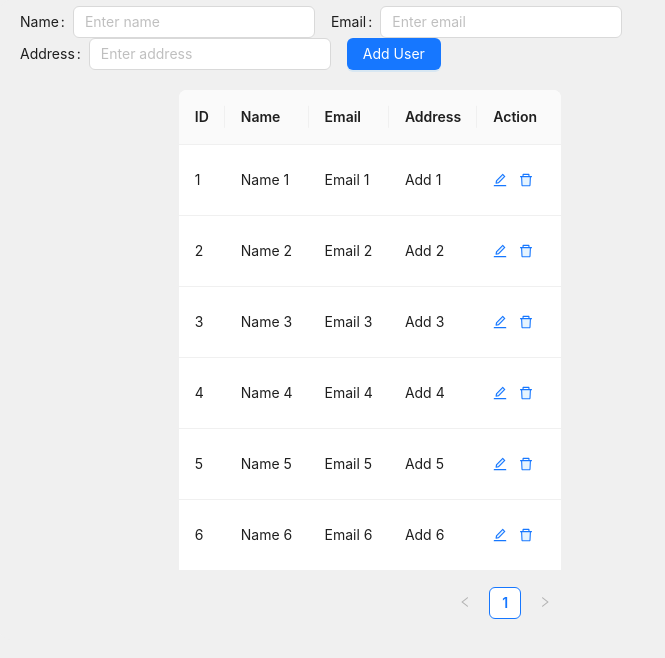
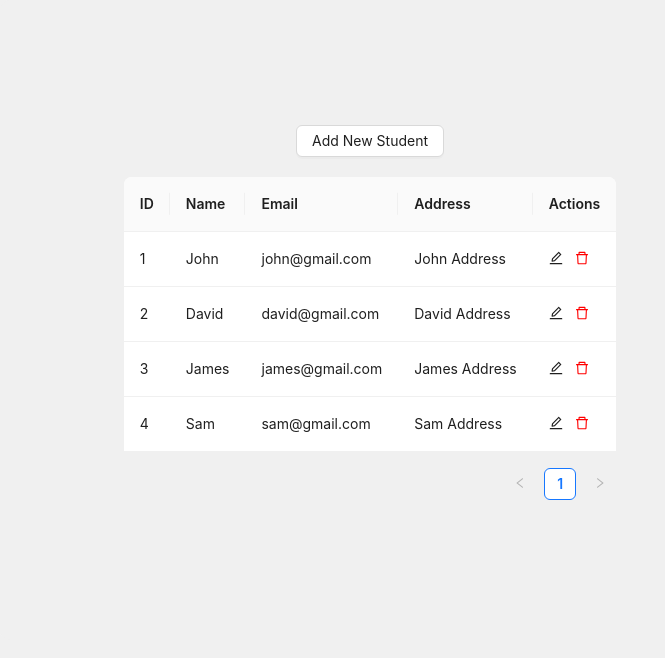
Before and after one commit to Daveram-web/antd, a React (Create React App) app: page / in a window 1280 px wide. Shown: the top 658 px of the page, without its empty margins (0-665 px from the left). Built offline with nearby package versions, Linux system fonts and the light colour scheme.

Commit message:
CRUD Completed

```diff
--- a/src/CRUD.js
+++ b/src/CRUD.js
@@ -1,99 +1,133 @@
-import React, { useState } from 'react';
-import { Table, Button,  Input, Form } from 'antd';
-import {EditTwoTone,DeleteTwoTone} from '@ant-design/icons';
+import "./App.css";
+import { Button, Table, Modal, Input, Form } from "antd";
+import { useState } from "react";
+import { EditOutlined, DeleteOutlined } from "@ant-design/icons";
 
-import './App.css';
-
-const CRUD = () => {
-  const [values, setValues] = useState([
-    { id: 1, name: 'Name 1', email: 'Email 1', add: 'Add 1' },
-    { id: 2, name: 'Name 2', email: 'Email 2', add: 'Add 2' },
-    { id: 3, name: 'Name 3', email: 'Email 3', add: 'Add 3' },
-    { id: 4, name: 'Name 4', email: 'Email 4', add: 'Add 4' },
-    { id: 5, name: 'Name 5', email: 'Email 5', add: 'Add 5' },
-    { id: 6, name: 'Name 6', email: 'Email 6', add: 'Add 6' },
+function App() {
+  const [isVisible, setIsVisible] = useState(false);
+  const [editingStudent, setEditingStudent] = useState(null);
+  const [dataSource, setDataSource] = useState([
+    { id: 1, name: "John", email: "john@gmail.com", address: "John Address" },
+    { id: 2, name: "David", email: "david@gmail.com", address: "David Address" },
+    { id: 3, name: "James", email: "james@gmail.com", address: "James Address" },
+    { id: 4, name: "Sam", email: "sam@gmail.com", address: "Sam Address" },
   ]);
 
   const [form] = Form.useForm();
 
   const columns = [
+    { key: "1", title: "ID", dataIndex: "id" },
+    { key: "2", title: "Name", dataIndex: "name" },
+    { key: "3", title: "Email", dataIndex: "email" },
+    { key: "4", title: "Address", dataIndex: "address" },
     {
-      title: 'ID',
-      dataIndex: 'id',
-      key: 'id',
-    },
-    {
-      title: 'Name',
-      dataIndex: 'name',
-      key: 'name',
-    },
-    {
-      title: 'Email',
-      dataIndex: 'email',
-      key: 'email',
-    },
-    {
-      title: 'Address',
-      dataIndex: 'add',
-      key: 'add',
-    },
-    {
-      title: 'Action',
-      dataIndex: 'action',
-      key: 'action',
-      render: (_, record) => {
-        return (
+      key: "5",
+      title: "Actions",
+      render: (record) => (
         <>
-            <EditTwoTone />
-            <DeleteTwoTone
-              onClick={() => handleDelete(record)}
-              style={{ margin: 12, cursor: 'pointer' }}
+          <EditOutlined
+            onClick={() => {
+              onEditStudent(record);
+            }}
+            style={{ marginRight: 12, cursor: "pointer" }}
+          />
+          <DeleteOutlined
+            onClick={() => {
+              onDeleteStudent(record);
+            }}
+            style={{ color: "red", cursor: "pointer" }}
           />
         </>
-      )}
-
+      ),
     },
   ];
 
-  const handleAddUser = (newUser) => {
-    setValues((prevValues) => [
-      ...prevValues,
-      { ...newUser, id: prevValues.length + 1 },
-    ]);
-    form.resetFields();
+  const onAddStudent = () => {
+    setEditingStudent(null); // Indicates adding a new user
+    setIsVisible(true);
+    form.resetFields(); // Clear the form
   };
 
-  const handleDelete = (record) => {
-    setValues((prev) => {
-      return prev.filter(student => student.id !== record.id);
+  const onEditStudent = (record) => {
+    setEditingStudent(record); // Indicates editing a user
+    setIsVisible(true);
+    form.setFieldsValue(record); // Populate the form with selected record data
+  };
+
+  const onDeleteStudent = (record) => {
+    Modal.confirm({
+      title: "Are you sure, you want to delete this student record?",
+      okText: "Yes",
+      okType: "danger",
+      onOk: () => {
+        setDataSource((prev) => prev.filter((student) => student.id !== record.id));
+      },
     });
   };
 
-
+  const handleFormSubmit = (values) => {
+    if (editingStudent) {
+      setDataSource((prev) =>
+        prev.map((student) =>
+          student.id === editingStudent.id ? { ...editingStudent, ...values } : student
+        )
+      );
+    } else {
+      const newStudent = {
+        ...values,
+        id: dataSource.length ? dataSource[dataSource.length - 1].id + 1 : 1,
+      };
+      setDataSource((prev) => [...prev, newStudent]);
+    }
+    setIsVisible(false);
+    setEditingStudent(null);
+    form.resetFields();
+  };
 
   return (
     <div className="App">
       <header className="App-header">
-        <Form form={form} onFinish={handleAddUser} layout="inline" style={{ marginBottom: '20px' }}>
-          <Form.Item label="Name" name="name" >
+        <Button onClick={onAddStudent} style={{ marginBottom: 20 }}>
+          Add New Student
+        </Button>
+        <Table columns={columns} dataSource={dataSource} rowKey="id" />
+        <Modal
+          title={editingStudent ? "Edit Student" : "Add Student"}
+          open={isVisible}
+          okText={editingStudent ? "Save Changes" : "Add Student"}
+          onCancel={() => {
+            setIsVisible(false);
+            setEditingStudent(null);
+          }}
+          onOk={() => form.submit()}
+        >
+          <Form form={form} layout="vertical" onFinish={handleFormSubmit}>
+            <Form.Item
+              label="Name"
+              name="name"
+              rules={[{ required: true, message: "Please enter the name" }]}
+            >
               <Input placeholder="Enter name" />
             </Form.Item>
-          <Form.Item label="Email" name="email" >
+            <Form.Item
+              label="Email"
+              name="email"
+              rules={[{ required: true, message: "Please enter the email" }]}
+            >
               <Input placeholder="Enter email" />
             </Form.Item>
-          <Form.Item label="Address" name="add" >
+            <Form.Item
+              label="Address"
+              name="address"
+              rules={[{ required: true, message: "Please enter the address" }]}
+            >
               <Input placeholder="Enter address" />
             </Form.Item>
-          <Form.Item>
-            <Button block type="primary" htmlType="submit">
-              Add User
-            </Button>
-          </Form.Item>
           </Form>
-        <Table dataSource={values} columns={columns} rowKey="id" />
+        </Modal>
       </header>
     </div>
   );
-};
+}
 
-export default CRUD;
+export default App;
```
Lines whose indentation alone changed are shown as unchanged.
